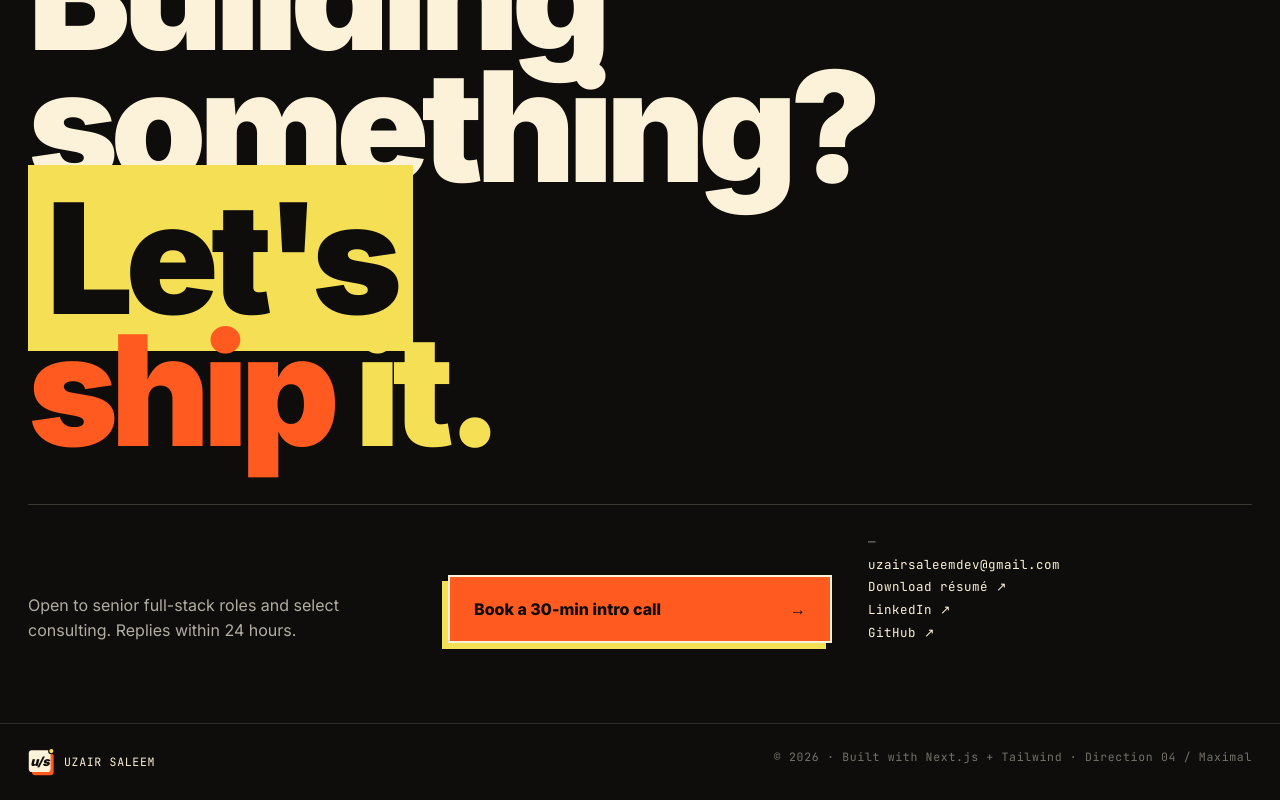
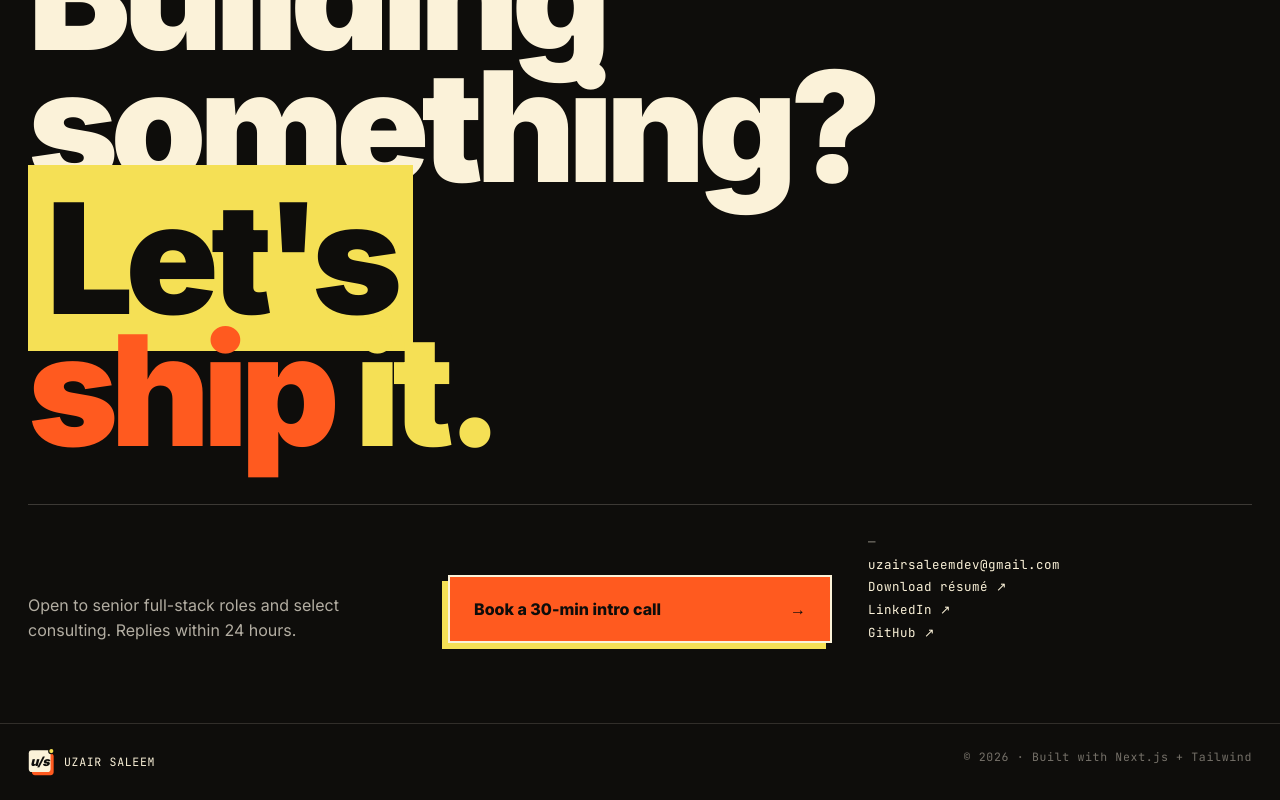
Before and after one commit to developeruzairsaleem/personal-portfolio, a Next.js app: page / in a window 1280 px wide. Shown: the part 8181-8981 px from the top of the page. Built offline with nearby package versions, Linux system fonts and the light colour scheme.

Commit message:
Drop 'Direction 04 / Maximal' label from footer

```diff
--- a/src/app/page.tsx
+++ b/src/app/page.tsx
@@ -536,7 +536,7 @@ export default function Home() {
             <span className="brand-mark"><FooterMark /></span>
             <span>UZAIR SALEEM</span>
           </span>
-          <span>© {new Date().getFullYear()} · Built with Next.js + Tailwind · Direction 04 / Maximal</span>
+          <span>© {new Date().getFullYear()} · Built with Next.js + Tailwind</span>
         </div>
       </footer>
     </>
```
